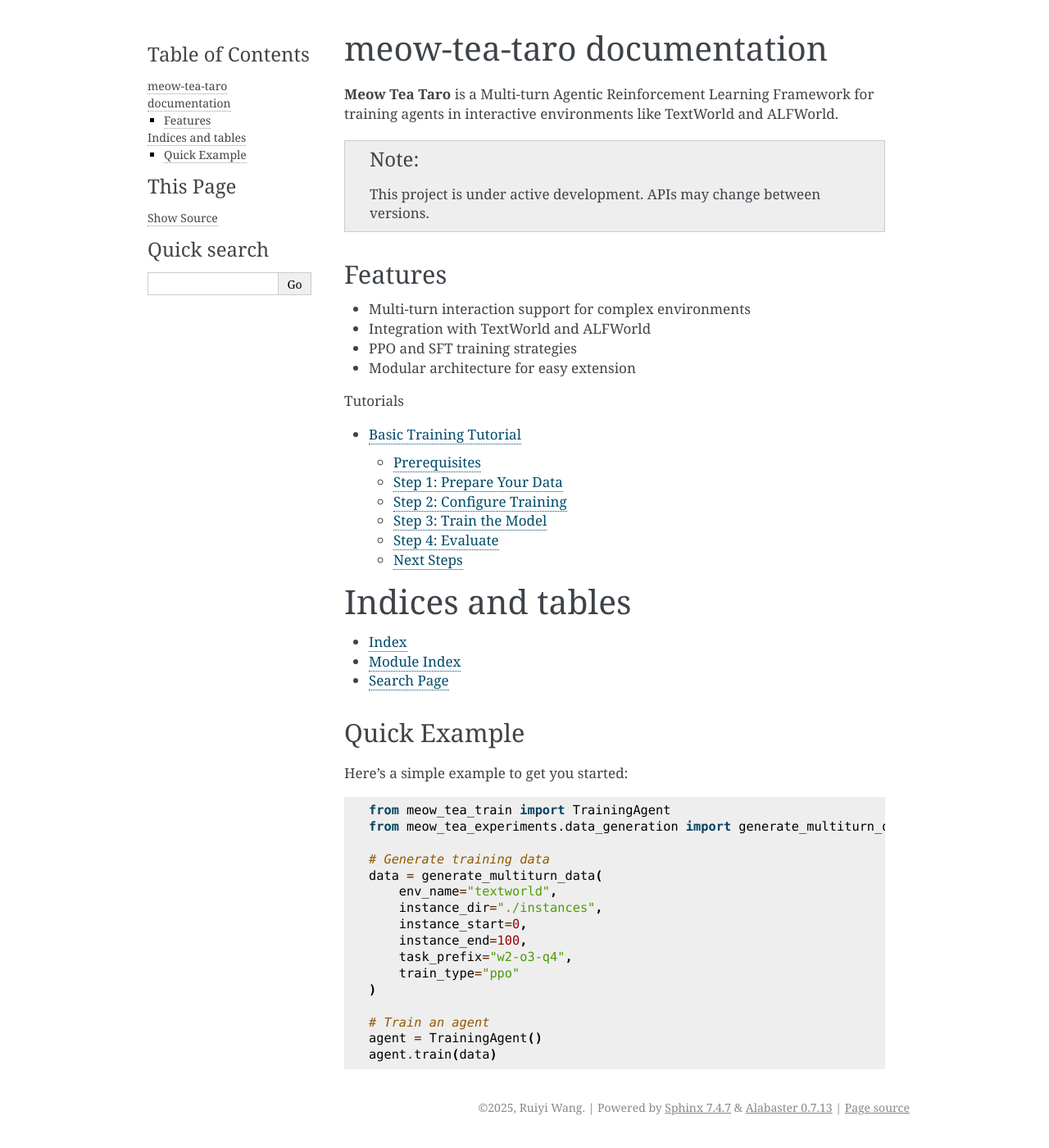
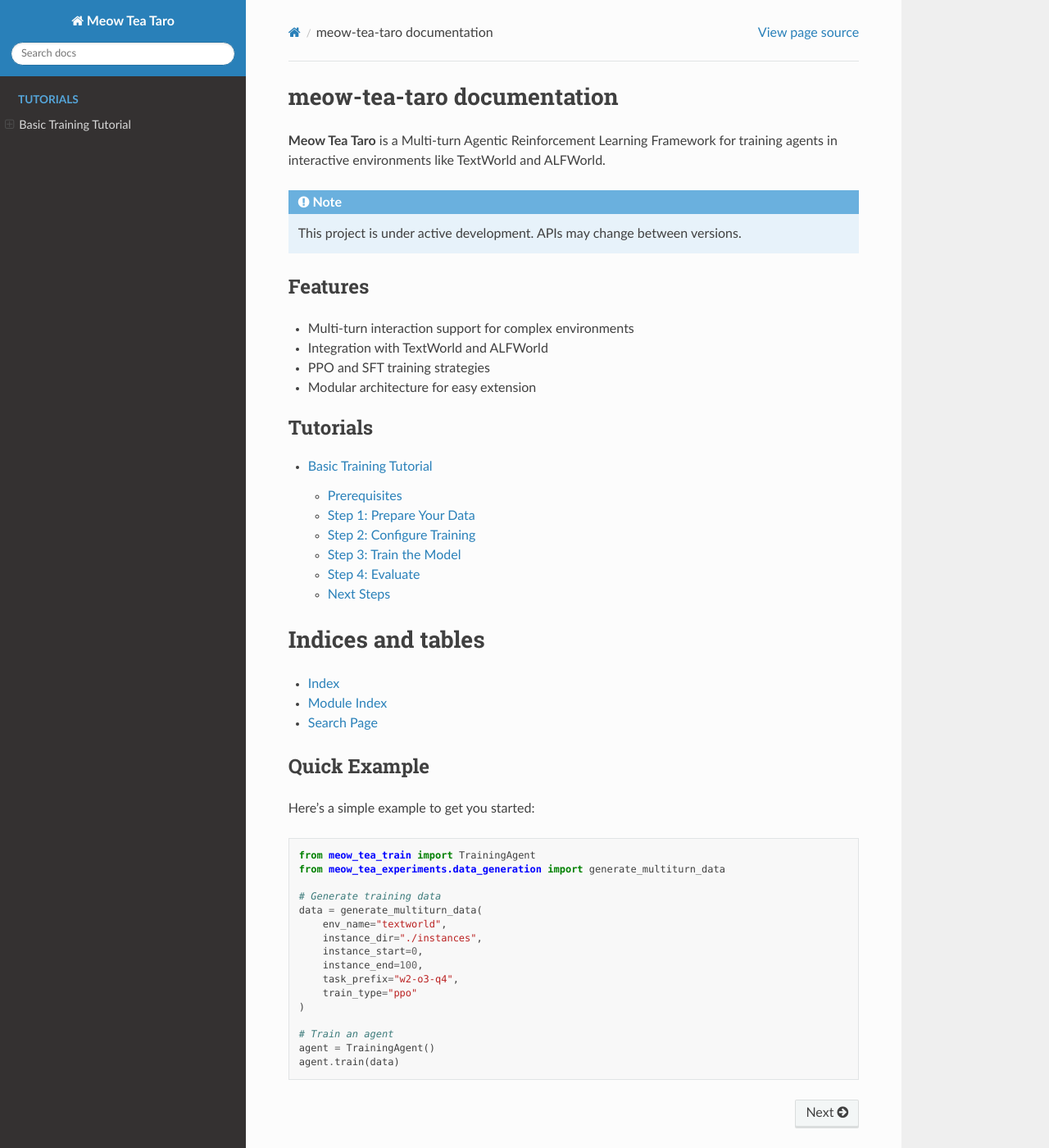
Before and after one commit to ruiyiw/meow-tea-taro, a Sphinx documentation site: the page built from docs/source/index.rst, in a window 1280 px wide and 1400 px high. Shown: the whole window at 82% size. Built offline with Sphinx 7.4.7 and the Read the Docs theme 3.1.0, drawn with Linux system fonts in a browser that asks for light colours; pages that are not in the unit, such as notebooks, are missing from menus; part of the change alters nothing that is shown; some of the changed text lies outside the part shown.

```diff
--- a/docs/source/conf.py
+++ b/docs/source/conf.py
@@ -1,37 +1,99 @@
+# Copyright 2025 Ruiyi Wang, PEARLS Lab, UC San Diego
+#
+# Licensed under the Apache License, Version 2.0 (the "License");
+# you may not use this file except in compliance with the License.
+# You may obtain a copy of the License at
+#
+#     http://www.apache.org/licenses/LICENSE-2.0
+#
+# Unless required by applicable law or agreed to in writing, software
+# distributed under the License is distributed on an "AS IS" BASIS,
+# WITHOUT WARRANTIES OR CONDITIONS OF ANY KIND, either express or implied.
+# See the License for the specific language governing permissions and
+# limitations under the License.
+
 # Configuration file for the Sphinx documentation builder.
 #
-# For the full list of built-in configuration values, see the documentation:
+# This file only contains a selection of the most common options. For a full
+# list see the documentation:
 # https://www.sphinx-doc.org/en/master/usage/configuration.html
 
+# -- Path setup --------------------------------------------------------------
+
+import os
+import sys
+sys.path.insert(0, os.path.abspath('../..'))
+
 # -- Project information -----------------------------------------------------
-# https://www.sphinx-doc.org/en/master/usage/configuration.html#project-information
 
-project = 'meow-tea-taro'
-copyright = '2025, Ruiyi Wang'
+project = 'Meow Tea Taro'
+copyright = '2025, Ruiyi Wang, PEARLS Lab, UC San Diego'
 author = 'Ruiyi Wang'
 release = '0.1.0'
 
 # -- General configuration ---------------------------------------------------
-# https://www.sphinx-doc.org/en/master/usage/configuration.html#general-configuration
 
-# Extensions
+# The master toctree document.
+master_doc = 'index'
+
+# Add any Sphinx extension module names here, as strings.
 extensions = [
-    'sphinx.ext.autodoc',           # Auto-generate docs from docstrings
-    'sphinx.ext.napoleon',          # Support Google/NumPy style docstrings
-    'sphinx.ext.viewcode',          # Add links to source code
-    'sphinx.ext.intersphinx',       # Link to other projects' documentation
-    'sphinx.ext.autosummary',       # Generate summary tables
-    'sphinx_rtd_theme',             # ReadTheDocs theme
-    'sphinx_autodoc_typehints',     # Better type hints support
+    'sphinx.ext.autodoc',
+    'sphinx.ext.autosummary',
+    'sphinx.ext.autosectionlabel',
+    'sphinx.ext.napoleon',
+    'sphinx.ext.viewcode',
+    'sphinx.ext.intersphinx',
 ]
 
-# Theme
+# Use Google style docstrings
+napoleon_google_docstring = True
+napoleon_numpy_docstring = False
+
+# The suffix(es) of source filenames.
+source_suffix = {
+    '.rst': 'restructuredtext',
+    '.md': 'markdown',
+}
+
+# Add any paths that contain templates here, relative to this directory.
+templates_path = ['_templates']
+
+# The language for content autogenerated by Sphinx.
+language = 'en'
+
+# List of patterns, relative to source directory, that match files and
+# directories to ignore when looking for source files.
+exclude_patterns = ['_build', 'Thumbs.db', '.DS_Store']
+
+# -- Options for HTML output -------------------------------------------------
+
+# The theme to use for HTML and HTML Help pages.
 html_theme = 'sphinx_rtd_theme'
+
+# Theme options are theme-specific and customize the look and feel of a theme
+# further. For a list of options available for each theme, see the
+# documentation.
 html_theme_options = {
     'navigation_depth': 4,
     'collapse_navigation': False,
     'sticky_navigation': True,
     'includehidden': True,
+    'titles_only': False
+}
+
+# Add any paths that contain custom static files (such as style sheets) here,
+# relative to this directory. They are copied after the builtin static files,
+# so a file named "default.css" will overwrite the builtin "default.css".
+html_static_path = ['_static']
+
+# -- Extension configuration -------------------------------------------------
+
+# Intersphinx mapping
+intersphinx_mapping = {
+    'python': ('https://docs.python.org/3', None),
+    'numpy': ('https://numpy.org/doc/stable/', None),
+    'torch': ('https://pytorch.org/docs/stable/', None),
 }
 
 # Autodoc settings
@@ -43,20 +105,5 @@ autodoc_default_options = {
     'exclude-members': '__weakref__'
 }
 
-# Napoleon settings (for Google/NumPy style docstrings)
-napoleon_google_docstring = True
-napoleon_numpy_docstring = True
-
-# Intersphinx mapping (link to other docs)
-intersphinx_mapping = {
-    'python': ('https://docs.python.org/3', None),
-    'numpy': ('https://numpy.org/doc/stable/', None),
-    'torch': ('https://pytorch.org/docs/stable/', None),
-}
-
-
-# -- Options for HTML output -------------------------------------------------
-# https://www.sphinx-doc.org/en/master/usage/configuration.html#options-for-html-output
-
-html_theme = 'alabaster'
-html_static_path = ['_static']
+# Suppress certain warnings if needed
+suppress_warnings = ['ref.duplicate', 'ref.myst']
```
